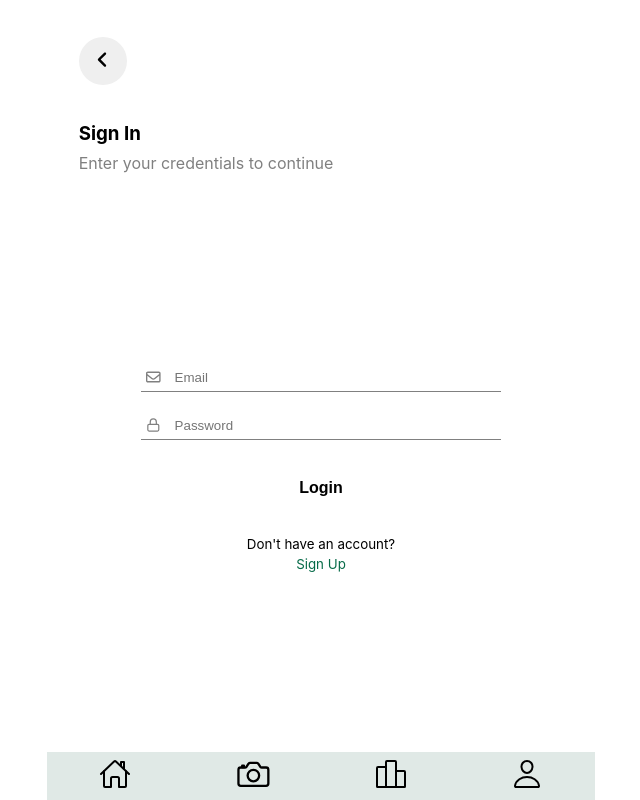
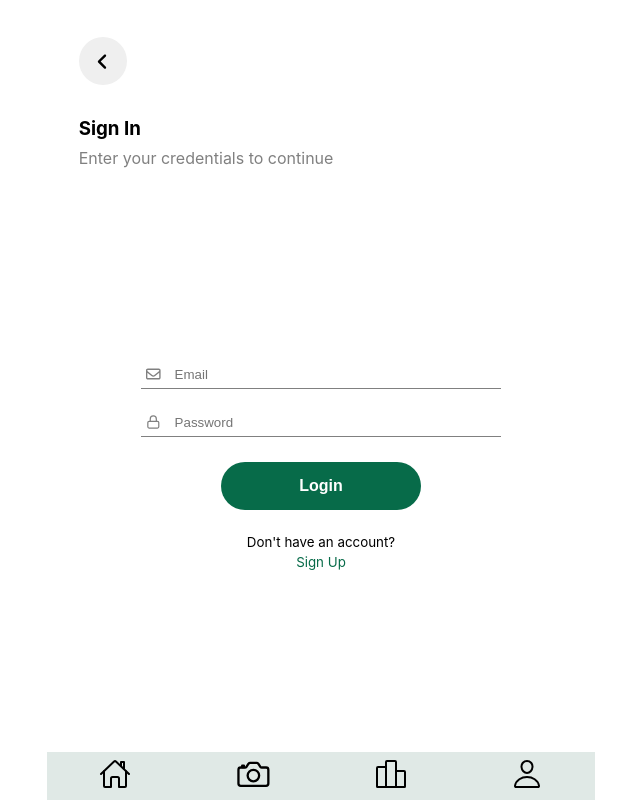
Before and after one commit to codeforsanjose/litter.ai, a React (Create React App) app in the folder client/: page /login in a window 1280 px wide. Shown: the whole page, without its empty margins (319-959 px from the left). Built offline with nearby package versions, Linux system fonts and the light colour scheme; no server answers.

Commit message:
Adjusted color of signup/login buttons and centered the back button

```diff
--- a/client/src/css/LoginSignUp.css
+++ b/client/src/css/LoginSignUp.css
@@ -10,6 +10,15 @@
 .login-signup-header {
   width: 100%;
   margin: 0 auto;
+}
+
+.login-signup-container
+.login-signup-header
+.back-button {
+  color: var(--black);
+  display: flex;
+  justify-content: center;
+  align-items: center;
 }
 
   .login-signup-header-text {
@@ -69,11 +78,11 @@
 .login-signup-buttons button{
   width: 50dvw;
   max-width: 200px;
+  background-color: var(--main-green);
+  color: white;
 }
 
 .login-signup-button {
-  background-color: var(--main-green);
-  color: white;
   font-weight: bold;
 }
 
```
